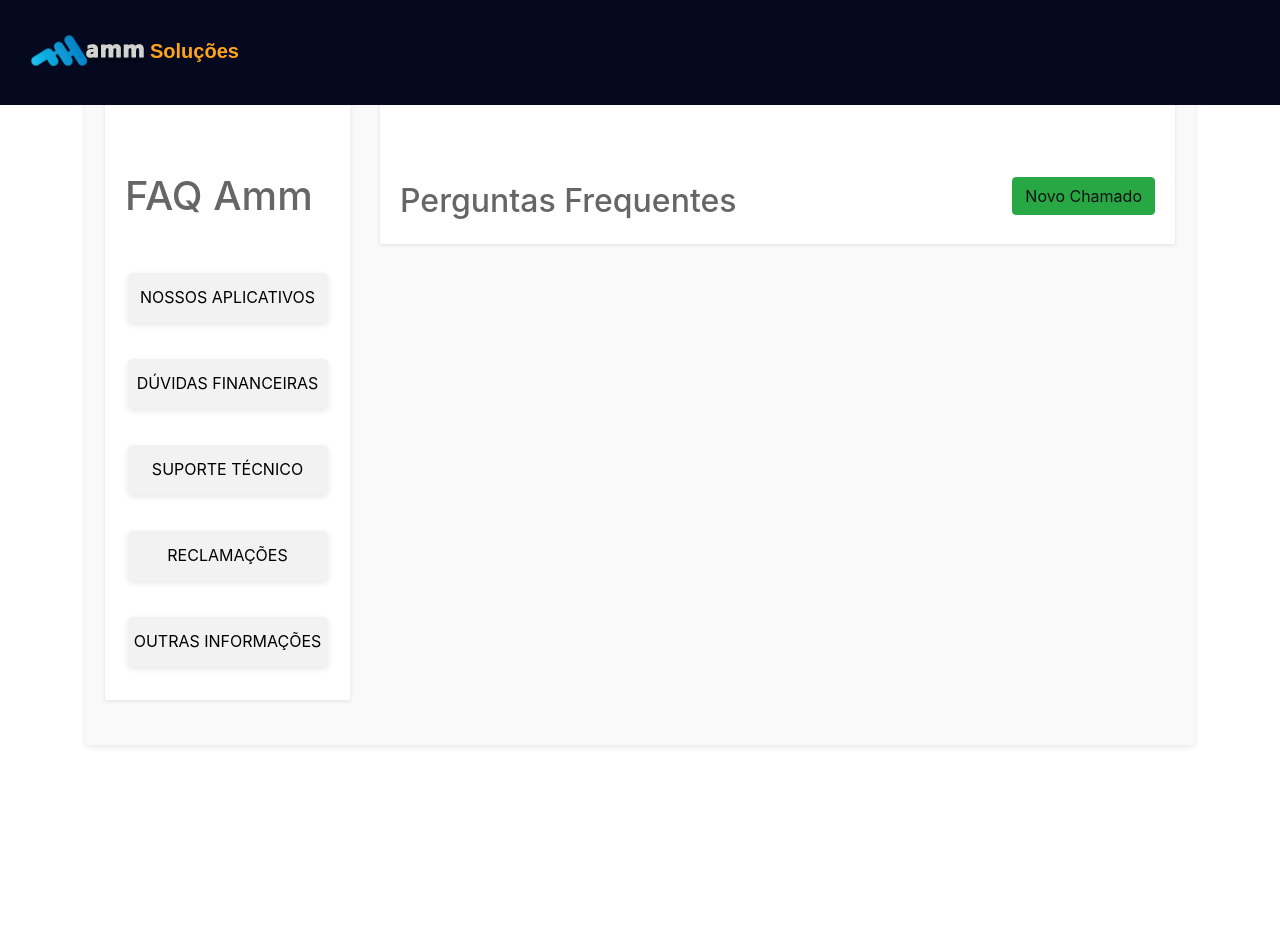
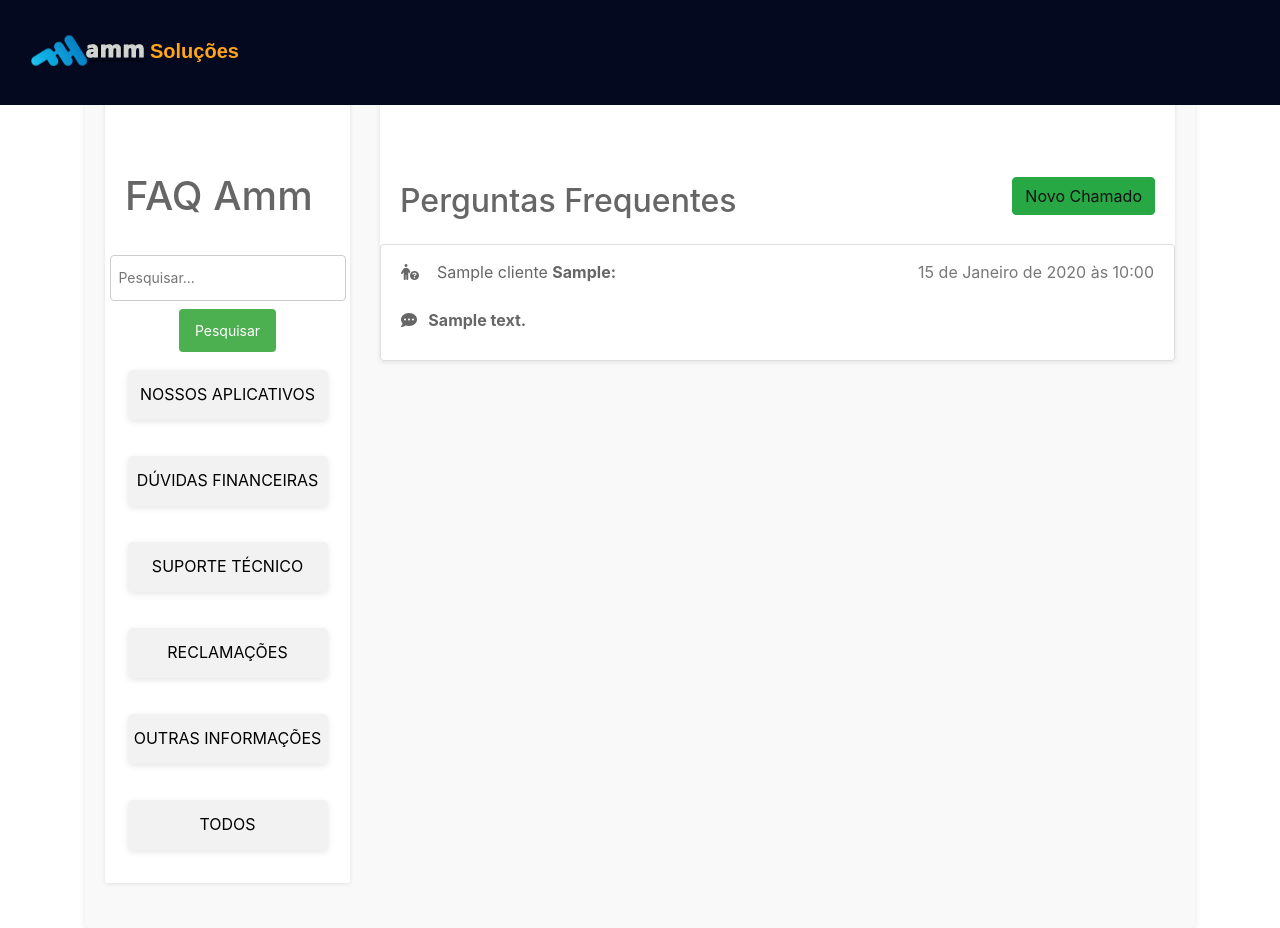
Before and after one commit to matheusSilAlm/AMMHelpDesk, a Django app: page /FAQ/ in a window 1280 px wide. Before the commit the page ends 747 px from the top, so only its background shows below. Run offline with Django 4.2, Linux system fonts and the light colour scheme; tables that the repository leaves empty hold one stand-in row (values such as "Sample post"); some libraries are stand-ins or nearby versions.

Commit message:
Commit sem bagunça

```diff
--- a/AmmHelpDesk/app_helpdesk/templates/FAQ.html
+++ b/AmmHelpDesk/app_helpdesk/templates/FAQ.html
@@ -100,19 +100,23 @@
                         <div class="grid-body">
                             <br><br><br><br><br><h1 >FAQ Amm</h1>
                             <br>
+<form action="{% url 'FAQ' %}" method="GET">
+    <div style="display: flex; flex-direction: column; align-items: center;">
+        <input type="text" name="q" placeholder="Pesquisar..." style="padding: 8px; border: 1px solid #ccc; border-radius: 4px; font-size: 14px;">
+        <button type="submit" style="margin-top: 8px; padding: 8px 16px; background-color: #4CAF50; color: white; border: none; border-radius: 4px; cursor: pointer; font-size: 14px;">Pesquisar</button>
+    </div>
+</form>
                             <ul class="button-list">
                                 <li class="button-item"><button class="button" onclick="toggleVisibility(1)">NOSSOS APLICATIVOS</button></li>
                                 <li class="button-item"><button class="button" onclick="toggleVisibility(2)">DÚVIDAS FINANCEIRAS</button></li>
                                 <li class="button-item"><button class="button" onclick="toggleVisibility(3)">SUPORTE TÉCNICO</button></li>
                                 <li class="button-item"><button class="button" onclick="toggleVisibility(4)">RECLAMAÇÕES</button></li>
                                 <li class="button-item"><button class="button" onclick="toggleVisibility(5)">OUTRAS INFORMAÇÕES</button></li>
+                                <li class="button-item"><button class="button" onclick="toggleVisibility(6)">TODOS</button></li>
                             </ul>
                         </div>
                     </div>
                 </div>
-                <!-- END NAV TICKET -->
-
-                <!-- BEGIN TICKET -->
                 <div class="col-md-9">
                     <div class="grid support-content">
                         <div class="grid-body">
@@ -125,7 +129,67 @@
                             <a href="/formshd" type="button" class="btn btn-success pull-right">Novo Chamado</a>
                         </div>
                         <!-- END NEW TICKET -->
-                                    <div id="content1">
+                            <div id="content6" >
+                                            {% if query %}
+                                            <h3>Resultados da pesquisa para "{{ query }}"</h3>
+                                            {% endif %}
+                                            {% for cliente in clientes %}
+                                            {% if cliente.faq_enviar %}
+
+                                        <!-- BEGIN TICKET CONTENT -->
+                                        <div id="row-{{cliente.idcliente}}" class="row-clickable" data-bs-toggle="collapse" data-bs-target="#contents-collapse-{{cliente.idcliente}}" aria-controls="contents-collapse-{{cliente.idcliente}}">
+                                            <ul class="list-group fa-padding">
+                                                <li class="list-group-item" data-toggle="modal" data-target="#issue-{{cliente.idcliente}}">
+                                                    <div class="media">
+
+                                                        <div class="media-body"><i class="fa-solid fa-person-circle-question"></i>
+                                                            &nbsp;&nbsp; {{ cliente.nomecliente }} <span class="label label-danger"><strong>{{cliente.assunto}}:</strong></span><span class="number pull-right">{{cliente.datacriacao}}</span>
+                                                            <br><br>
+                                                            <p><strong><i class="fa-solid fa-comment-dots"></i>&nbsp&nbsp&nbsp{{ cliente.descricao }}</strong></p>
+                                                    </div>
+                                                </div>
+                                            </li>
+                                        </ul>
+
+                                        <div class="modal fade" id="issue-{{cliente.idcliente}}" tabindex="-1" role="dialog" aria-labelledby="issue-{{cliente.idcliente}}" aria-hidden="true">
+                                            <div class="modal-dialog">
+                                                <div class="modal-content">
+                                                    <div class="modal-header bg-blue">
+                                                        <h4 class="modal-title text-left"><i class="fa fa-comments"></i>&nbsp;&nbsp;{{cliente.assunto}}</h4>
+                                                        <button type="button" class="close" data-dismiss="modal" aria-hidden="true">×</button>
+                                                    </div>
+                                                    <form action="#" method="post">
+                                                        <div class="modal-body text-left">
+                                                            <div class="row">
+                                                                <div class="col-md-12">
+                                                                    <p><i class="fa-solid fa-person-circle-question"></i>&nbsp;&nbsp;{{ cliente.nomecliente }}&nbsp;&nbsp;{{cliente.get_data_criacao}}</p>
+                                                                    <p><i class="fa-solid fa-comment-dots"></i>&nbsp;&nbsp;{{ cliente.descricao }}</p>
+                                                                </div>
+                                                            </div>
+                                                            <div class="row support-content-comment">
+                                                                <div class="col-md-12">
+                                                                    <p class="info"><i class="fa-solid fa-user"></i><strong>&nbsp;&nbsp;Amm Usuário:</strong><br><br>
+                                                                        <strong><i class="fa-regular fa-comment"></i></i>&nbsp;&nbsp;{{cliente.resposta_usuario}}</strong></p>
+                                                                </div>
+                                                            </div>
+                                                        </div>
+                                                        <div class="modal-footer">
+                                                            <button type="button" class="btn btn-default text-right" data-dismiss="modal"><i class="fa fa-times"></i> Fechar</button>
+                                                        </div>
+                                                    </form>
+                                                </div>
+                                            </div>
+                                        </div>
+                                    <!-- END DETAIL TICKET -->
+                                </div>
+                                <!-- END TICKET CONTENT -->
+                                {% endif %}
+                                {% empty %}
+                                <p>Nenhum resultado encontrado.</p>
+                                {% endfor %}
+                            </div>
+
+                            <div id="content1" class="hidden">
                                 {% for cliente in clientes %}
                                     {% if cliente.faq_enviar and cliente.assunto == 'NOSSOS APLICATIVOS' %}
                                             <!-- BEGIN TICKET CONTENT -->
@@ -155,7 +219,7 @@
                                                                 <div class="row">
                                                                     <div class="col-md-12">
                                                                         <p><i class="fa-solid fa-person-circle-question"></i>&nbsp;&nbsp;{{ cliente.nomecliente }}&nbsp;&nbsp;{{cliente.get_data_criacao}}</p>
-                                                                            <p><i class="fa-solid fa-comment-dots;"></i>&nbsp;&nbsp;{{ cliente.descricao | safe}}</p>
+                                                                        <p><i class="fa-solid fa-comment-dots"></i>&nbsp;&nbsp;{{ cliente.descricao | safe}}</p>
                                                                     </div>
                                                                 </div>
                                                                 <div class="row support-content-comment">
@@ -266,12 +330,10 @@
                                                                             </div>
                                                                         </div>
                                                                         <div class="row support-content-comment">
-                                                                                <div class="col-md-12" style="position: relative; overflow: auto;">
+                                                                            <div class="col-md-12">
                                                                                 <p class="info"><i class="fa-solid fa-user"></i><strong>&nbsp;&nbsp;Amm Usuário:</strong><br><br>
-                                                                                      <strong><i class="fa-regular fa-comment;"></i>&nbsp;&nbsp;{{cliente.resposta_usuario | safe}}</strong>
-                                                                                    </p>
+                                                                                    <strong><i class="fa-regular fa-comment"></i></i>&nbsp;&nbsp;{{cliente.resposta_usuario | safe}}</strong></p>
                                                                             </div>
-
                                                                         </div>
                                                                     </div>
                                                                     <div class="modal-footer">
@@ -393,6 +455,7 @@
                                                     {% endif %}
                                                     {% endfor %}
                                                 </div>
+
                           </div>
 
                         </div>
@@ -406,7 +469,7 @@
     <script>
         function toggleVisibility(contentId) {
             // Esconde todos os conteúdos
-            for (let i = 1; i <= 5; i++) {
+            for (let i = 1; i <= 6; i++) {
                 const content = document.getElementById(`content${i}`);
                 content.classList.add("hidden");
             }
--- a/AmmHelpDesk/app_helpdesk/views.py
+++ b/AmmHelpDesk/app_helpdesk/views.py
@@ -19,6 +19,7 @@ from django.templatetags.static import static
 from email.mime.image import MIMEImage
 from email.mime.base import MIMEBase
 from email import encoders
+from django.db.models import Q
 
 
 # Usuário faz login na pagina.
@@ -196,6 +197,16 @@ def cliente_page_submit(request):
 
 
 def faq_amm(request):
-    cliente = Cliente.objects.all()
-    dados = {'clientes': cliente}
+    query = request.GET.get('q')  # Obtém o parâmetro de pesquisa da URL
+
+    if query:
+        # Realize a pesquisa no banco de dados usando a sua lógica
+        clientes = Cliente.objects.filter(
+            Q(assuntoicontains=query) | Q(descricaoicontains=query)
+        )
+    else:
+        # Se nenhum parâmetro de pesquisa for fornecido, retorne todos os clientes
+        clientes = Cliente.objects.all()
+
+    dados = {'clientes': clientes, 'query': query}
     return render(request, 'FAQ.html', dados)
```
Lines whose indentation alone changed are shown as unchanged.
